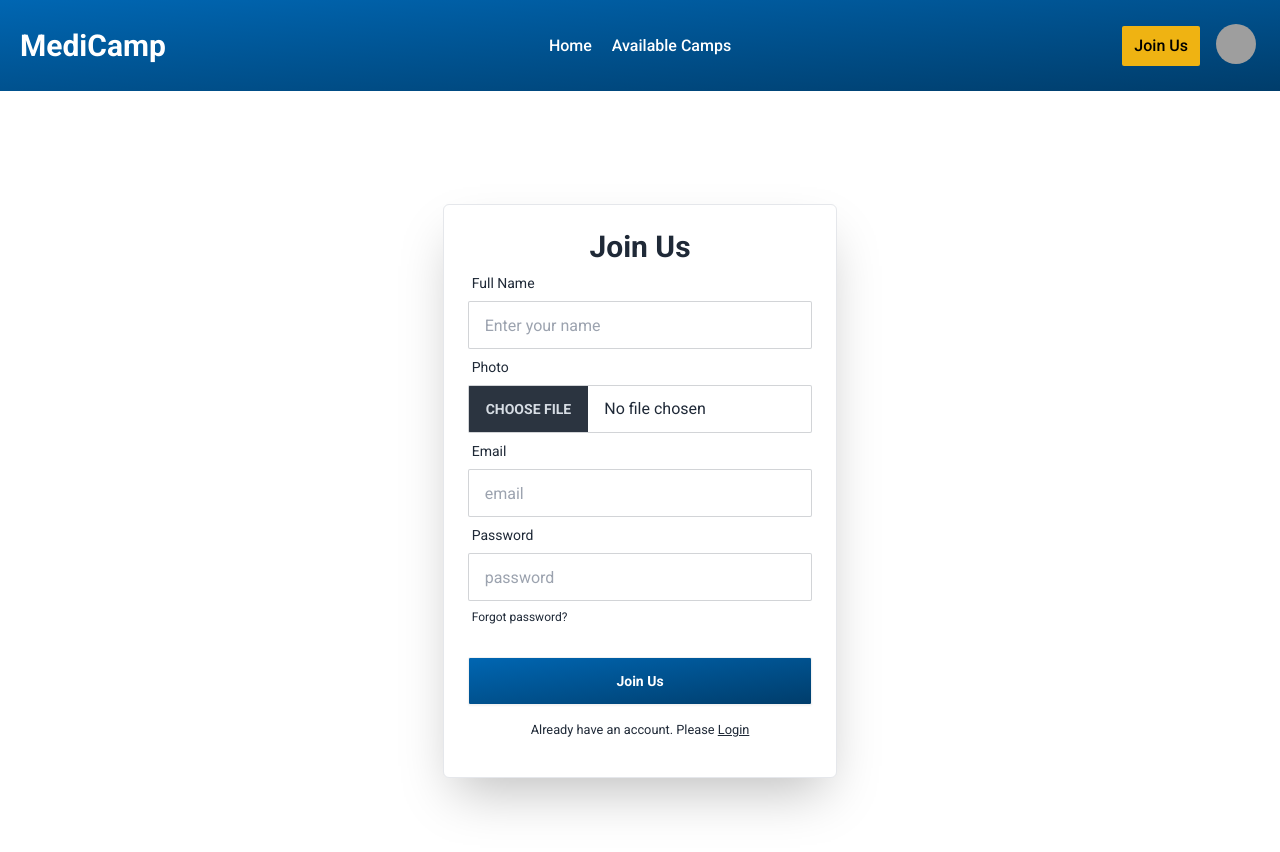
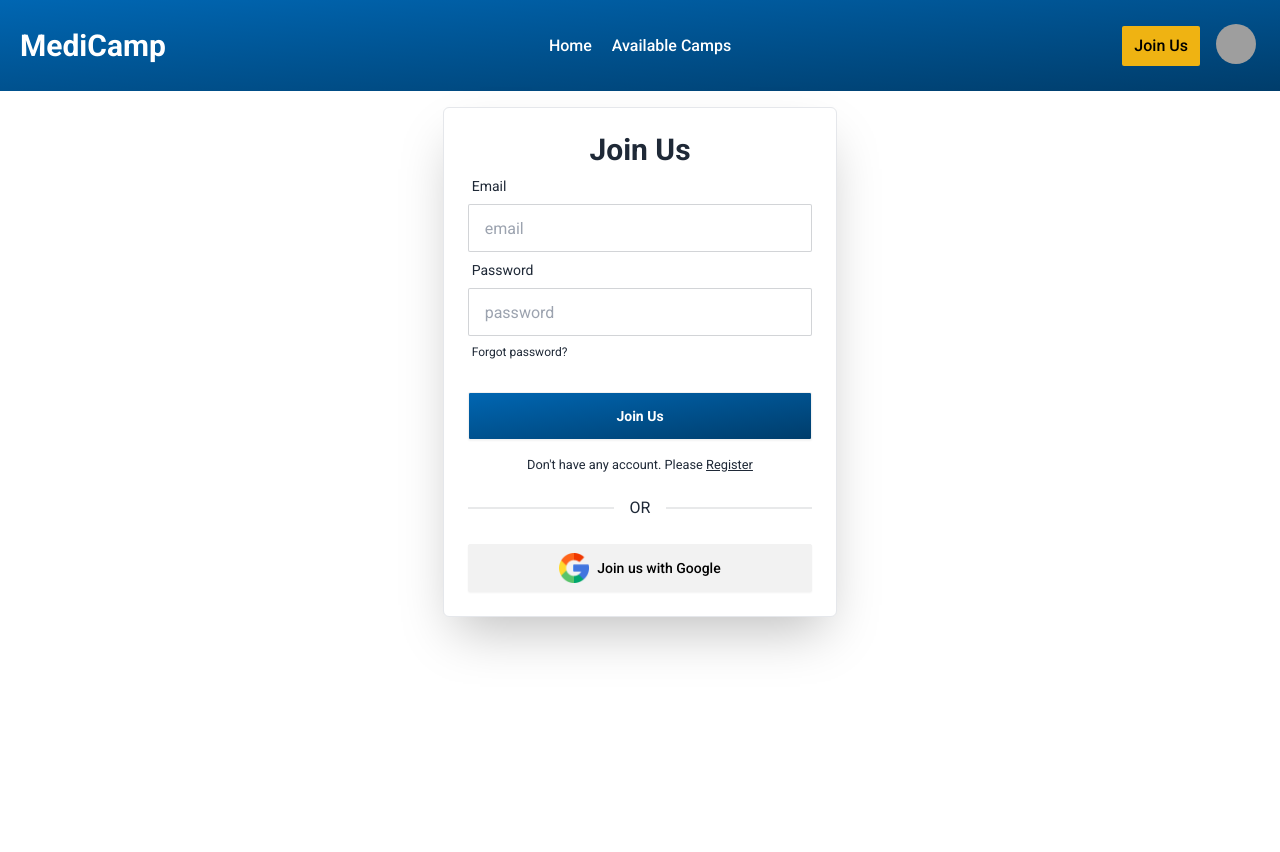
Before and after one commit to shahin-hossain-dev/medi-camp-client, a React (Vite) app: page /join-us in a window 1280 px wide. Shown: the top 852 px of the page. After the commit the page ends 800 px from the top, so only its background shows below. Built offline with nearby package versions, Linux system fonts and the light colour scheme; grey boxes are pictures that could not be loaded.

Commit message:
get input value & form validation of register page

```diff
--- a/src/pages/JoinUs/JoinUs.jsx
+++ b/src/pages/JoinUs/JoinUs.jsx
@@ -1,6 +1,6 @@
 import { Link } from "react-router-dom";
 import { useForm } from "react-hook-form";
-
+import googleLogo from "../../assets/icons/google.png";
 const JoinUs = () => {
   const {
     register,
@@ -12,50 +12,18 @@ const JoinUs = () => {
   // console.log(errors);
   const onSubmit = (data) => {
     // console.log(data);
-    const { name, PhotoURL, email, password } = data;
-    // console.log(name, email, PhotoURL, password);
+    const { email, password } = data;
+
+    console.log(email, password);
   };
 
   return (
     <div>
-      <div className=" w-full flex justify-center items-center min-h-screen">
+      <div className=" w-full flex justify-center items-center">
         <div className="hero-content mx-10 md:mx-0 w-full md:w-1/2 lg:w-1/3">
           <div className="card border rounded-md w-full shadow-2xl bg-base-100 p-6 text-center">
             <h1 className="text-3xl font-bold">Join Us</h1>
             <form onSubmit={handleSubmit(onSubmit)} className="w-full">
-              <div className="form-control">
-                <label className="label">
-                  <span className="label-text">Full Name</span>
-                </label>
-                <input
-                  type="text"
-                  {...register("name", { required: true })}
-                  name="name"
-                  placeholder="Enter your name"
-                  className="input input-bordered rounded-sm"
-                />
-                {errors.name && (
-                  <span className="text-red-500 mt-1 text-start">
-                    Please fill up name field
-                  </span>
-                )}
-              </div>
-              <div className="form-control">
-                <label className="label">
-                  <span className="label-text">Photo</span>
-                </label>
-                <input
-                  type="file"
-                  {...register("PhotoURL", { required: true })}
-                  placeholder="Enter Your PhotoURL"
-                  className="file-input  file-input-bordered rounded-sm"
-                />
-                {errors.PhotoURL && (
-                  <span className="text-red-500 mt-1 text-start">
-                    Please fill up PhotoURL field
-                  </span>
-                )}
-              </div>
               <div className="form-control">
                 <label className="label">
                   <span className="label-text">Email</span>
@@ -81,15 +49,13 @@ const JoinUs = () => {
                   type="password"
                   {...register("password", {
                     required: true,
-                    minLength: 6,
-                    maxLength: 16,
-                    pattern: /(?=.*[A-Z])(?=.*[!@#$&*])(?=.*[0-9])(?=.*[a-z])/,
+                    // minLength: 6,
+                    // maxLength: 16,
+                    // pattern: /(?=.*[A-Z])(?=.*[!@#$&*])(?=.*[0-9])(?=.*[a-z])/,
                   })}
                   name="password"
                   placeholder="password"
-                  className={`input input-bordered rounded-sm ${
-                    errors.password && "border-red-500"
-                  }`}
+                  className={`input input-bordered rounded-sm`}
                 />
                 {(errors.password?.type === "required" && (
                   <span className="text-red-500 mt-1 text-start ">
@@ -129,12 +95,22 @@ const JoinUs = () => {
             </form>
             <p className="py-3">
               <small>
-                Already have an account. Please{" "}
+                Don&apos;t have any account. Please{" "}
                 <Link to="/register" className="link ">
-                  Login
+                  Register
                 </Link>
               </small>
             </p>
+            <div className="divider mt-3">OR</div>
+            <div className="form-control mt-3">
+              <button
+                type="submit "
+                className="btn text-[#000] font-medium  rounded-sm"
+              >
+                <img src={googleLogo} alt="" className="w-[30px]" />
+                <span>Join us with Google</span>
+              </button>
+            </div>
           </div>
         </div>
       </div>
--- a/src/pages/Register/Register.jsx
+++ b/src/pages/Register/Register.jsx
@@ -7,13 +7,17 @@ const Register = () => {
     handleSubmit,
     // watch,
     formState: { errors },
+    setError,
     reset,
   } = useForm();
   // console.log(errors);
   const onSubmit = (data) => {
     // console.log(data);
-    const { name, PhotoURL, email, password } = data;
-    // console.log(name, email, PhotoURL, password);
+    const { name, photo, email, password, role } = data;
+    if (role === "Select One") {
+      return setError("role");
+    }
+    console.log(name, email, photo[0], password, role);
   };
 
   return (
@@ -42,20 +46,44 @@ const Register = () => {
               </div>
               <div className="form-control">
                 <label className="label">
+                  <span className="label-text">Select Your role</span>
+                </label>
+                <select
+                  className="select select-bordered w-full rounded-sm "
+                  defaultValue={"Select One"}
+                  {...register("role", { required: true })}
+                >
+                  <option disabled>Select One</option>
+                  <option value="participant">Participants</option>
+                  <option value="organizer">Organizer</option>
+                  <option value={"healthcare professional"}>
+                    Healthcare Professional
+                  </option>
+                </select>
+                {errors.role && (
+                  <span className="text-red-500 mt-1 text-start">
+                    Please select your role
+                  </span>
+                )}
+                {/* {errors.role === "select" && errors.role.message} */}
+              </div>
+              <div className="form-control">
+                <label className="label">
                   <span className="label-text">Photo</span>
                 </label>
                 <input
                   type="file"
-                  {...register("PhotoURL", { required: true })}
-                  placeholder="Enter Your PhotoURL"
+                  {...register("photo", { required: true })}
+                  placeholder="Upload your photo"
                   className="file-input  file-input-bordered rounded-sm"
                 />
                 {errors.PhotoURL && (
                   <span className="text-red-500 mt-1 text-start">
-                    Please fill up PhotoURL field
+                    Please choose a photo
                   </span>
                 )}
               </div>
+
               <div className="form-control">
                 <label className="label">
                   <span className="label-text">Email</span>
@@ -81,9 +109,9 @@ const Register = () => {
                   type="password"
                   {...register("password", {
                     required: true,
-                    minLength: 6,
-                    maxLength: 16,
-                    pattern: /(?=.*[A-Z])(?=.*[!@#$&*])(?=.*[0-9])(?=.*[a-z])/,
+                    // minLength: 6,
+                    // maxLength: 16,
+                    // pattern: /(?=.*[A-Z])(?=.*[!@#$&*])(?=.*[0-9])(?=.*[a-z])/,
                   })}
                   name="password"
                   placeholder="password"
```
Also changed, not shown: src/assets/icons/google.png (added).
